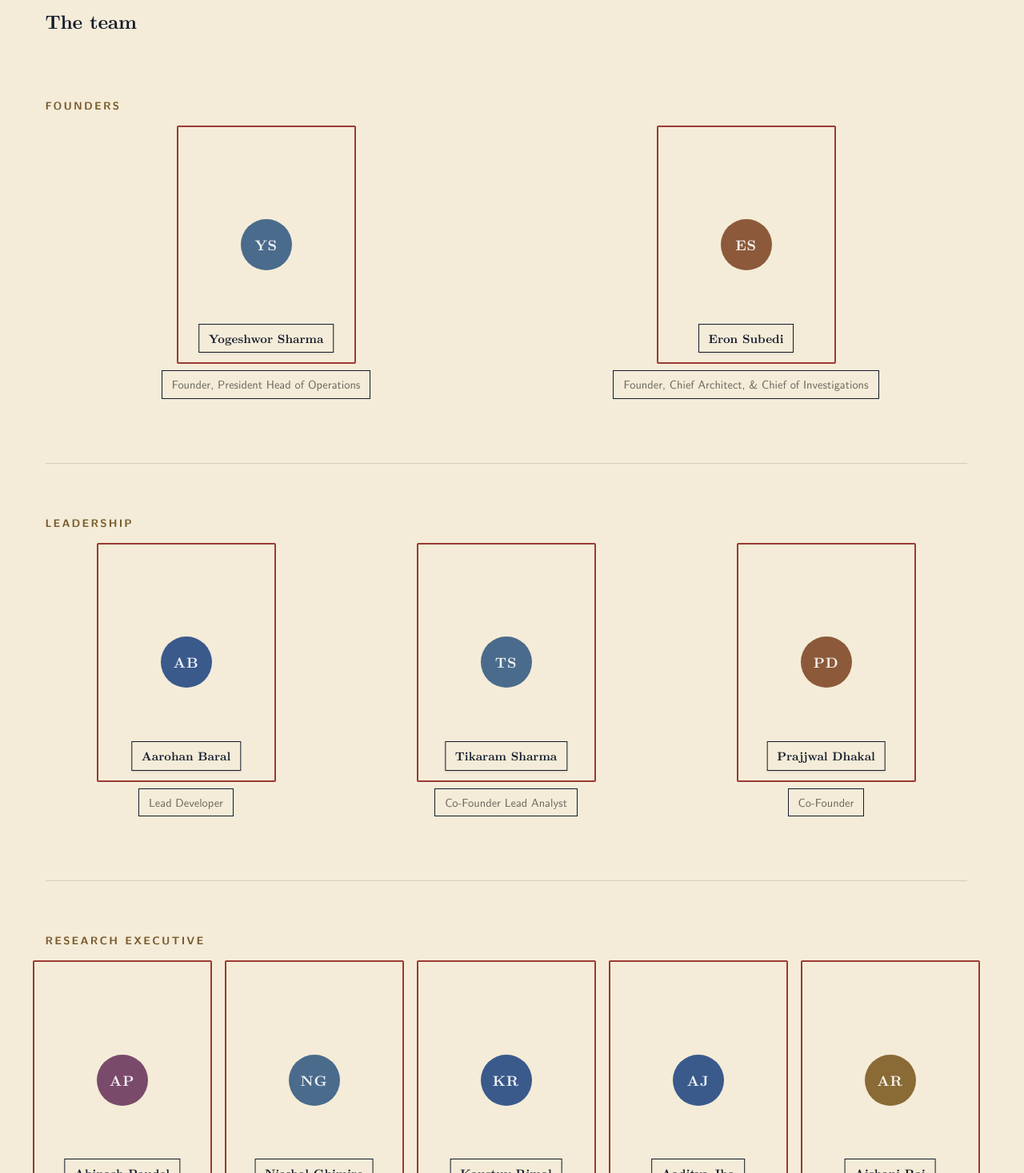
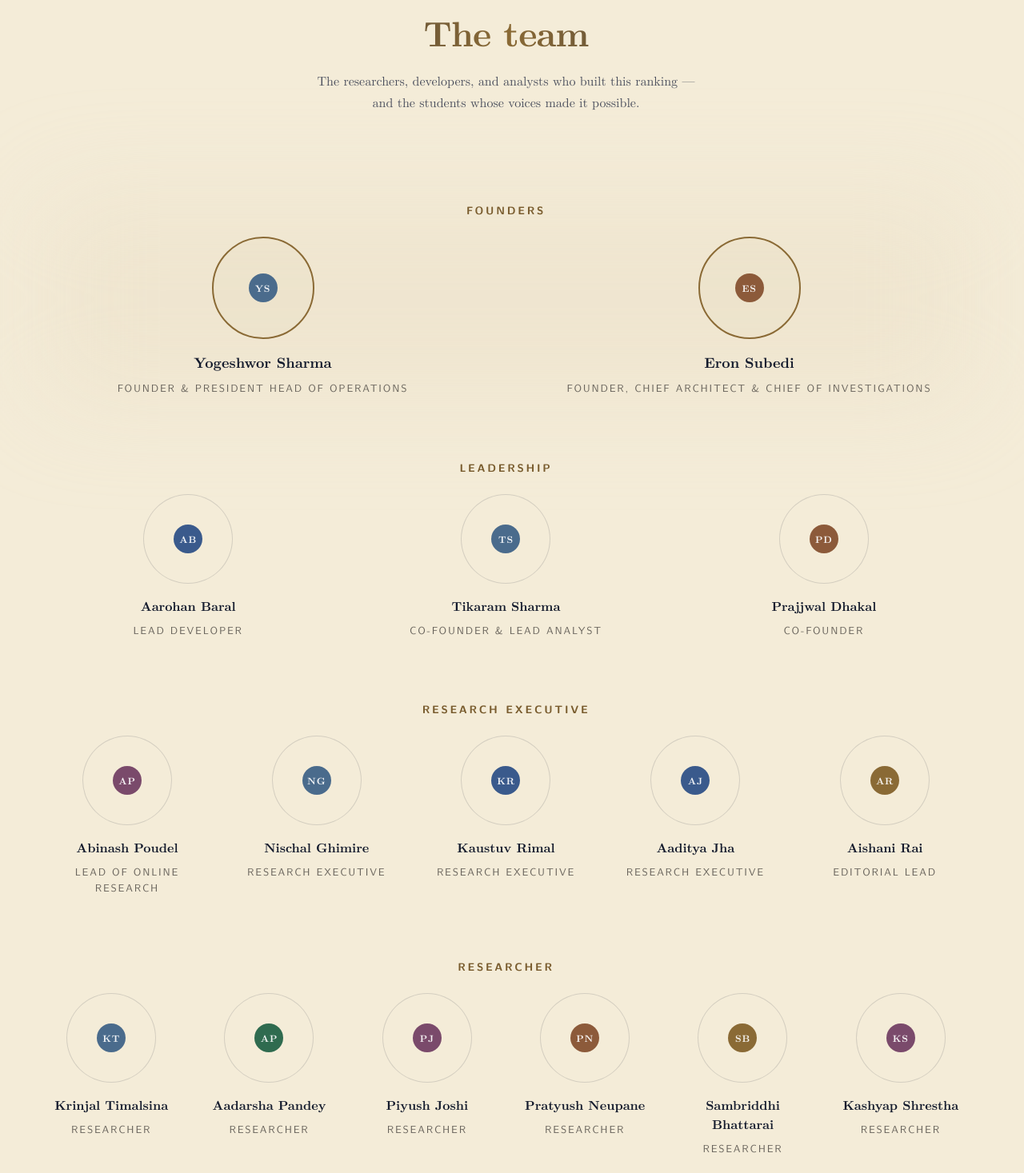
Before and after one commit to imscartissue/iea-revamp, a React (Vite) app: page /about in a window 1280 px wide. Shown: the part 1883-3350 px from the top of the page at 80% size. Built offline with nearby package versions, Linux system fonts and the light colour scheme.

Commit message:
team section fix

```diff
--- a/src/components/site/TeamCard.tsx
+++ b/src/components/site/TeamCard.tsx
@@ -2,56 +2,60 @@ import { cn } from "@/lib/utils";
 import { Monogram } from "@/components/data-display/Monogram";
 
 /**
- * One person card in the team org chart — mirroring `public/teammembers.png`,
- * but polished:
- *   - Photo placeholder box with red border
-   *   Name card (black border) overlapping the bottom edge of the photo box
-   *   Title card (black border) below
-   *   Hover lift + bronze border on the photo box
+ * One person card — modern sleek glassmorphism design.
  *
- * Real photos: drop one at `public/people/<id>.jpg` and pass
- * `photo="/people/<id>.jpg"`.
+ * Circular portrait with gradient border, serif name, tracked role below.
+ * Hover lifts the card, brightens the border, and reveals the monogram/photo
+ * with a glow. Photos load from `public/people/<id>.jpg` when you set `photo`;
+ * otherwise a monogram shows.
  */
 export function TeamCard({
   name,
   role,
   photo,
+  featured = false,
 }: {
   name: string;
   role: string;
   photo?: string;
+  featured?: boolean;
 }) {
   return (
-    <div className="flex flex-col items-center transition-all duration-300 ease-brand">
-      {/* Photo box — red border, fixed size so cards stay uniform. */}
+    <div className="flex flex-col items-center group">
+      {/* Portrait — circular with animated gradient border. */}
       <div className={cn(
-        "relative w-56 aspect-[3/4] border-2 border-band-weak rounded-sm bg-canvas transition-all duration-300 ease-brand group-hover:border-bronze group-hover:shadow-header",
+        "relative size-20 sm:size-28 rounded-full bg-canvas flex items-center justify-center transition-all duration-500 ease-brand",
+        featured &&
+          "relative size-24 sm:size-32 border-2 border-bronze bg-bronze-soft/30 group-hover:border-bronze group-hover:shadow-[0_0_40px_rgb(138_106_53_0.3)]",
+        !featured &&
+          "border border-rule-soft group-hover:border-bronze group-hover:shadow-[0_0_24px_rgb(138_106_53_0.12)]",
       )}>
         {photo ? (
           <img
             src={photo}
             alt={name}
-            className="w-full h-full object-cover rounded-sm"
+            className="w-full h-full object-cover rounded-full"
           />
         ) : (
-          <div className="absolute inset-0 flex items-center justify-center text-ink-faint font-serif text-[0.9375rem] font-bold tracking-[0.05em]">
-            <Monogram name={name} size="xl" />
+          <div className="flex items-center justify-center h-full w-full text-ink-faint font-serif text-[0.9375rem] font-bold tracking-[0.05em]">
+            <Monogram name={name} size="md" />
           </div>
         )}
-
-        {/* Name card overlapping the bottom edge of the photo box. */}
-        <div className="absolute bottom-3 left-1/2 -translate-x-1/2 z-10">
-          <div className="border border-ink bg-canvas px-3 py-1.5 whitespace-nowrap shadow-sm">
-            <span className="font-serif text-[0.9375rem] font-bold text-ink">
-              {name}
-            </span>
-          </div>
-        </div>
       </div>
 
-      {/* Title card below the photo box. */}
-      <div className="mt-2 border border-ink bg-canvas px-3 py-1.5 whitespace-nowrap text-center type-caption text-ink-faint">
-        {role}
+      <div className="mt-4 flex flex-col items-center">
+        <p className={cn(
+          "font-serif font-bold text-ink leading-tight text-center transition-colors duration-300 ease-brand group-hover:text-bronze",
+          featured ? "text-[1rem] sm:text-[1.125rem]" : "text-[0.9375rem] sm:text-[1rem]",
+        )}>
+          {name}
+        </p>
+        <p className={cn(
+          "mt-2 type-caption text-center text-ink-faint uppercase tracking-[0.14em] transition-colors duration-300 ease-brand group-hover:text-bronze group-hover:font-bold",
+          featured ? "text-[0.8125rem]" : "text-[0.8125rem]",
+        )}>
+          {role}
+        </p>
       </div>
     </div>
   );
--- a/src/data/contributors.ts
+++ b/src/data/contributors.ts
@@ -24,7 +24,7 @@ export const contributors: Contributor[] = [
   { id: "yogeshwor-sharma", name: "Yogeshwor Sharma", role: "Founder President Operations" },
   { id: "eron-subedi", name: "Eron Subedi", role: "Founder Chief Architect" },
   { id: "aarohan-baral", name: "Aarohan Baral", role: "Lead Developer" },
-  { id: "tikaram-sharma", name: "Tikaram Sharma", role: "Co-Founder Lead Analyst" },
+  { id: "tikaram-sharma", name: "Tikaram Sharma", role: "Co-Founder & Lead Analyst" },
   { id: "prajjwal-dhakal", name: "Prajjwal Dhakal", role: "Co-Founder" },
   { id: "abhinash-poudel", name: "Abinash Poudel", role: "Lead Online Research" },
   { id: "nischal-ghimire", name: "Nischal Ghimire", role: "Research Executive" },
--- a/src/pages/AboutPage.tsx
+++ b/src/pages/AboutPage.tsx
@@ -119,45 +119,50 @@ export function AboutPage() {
         <Rule />
 
         {/* --- people ------------------------------------------------------ */}
-        <Reveal className="py-12 md:py-20" delayMs={180}>
-          <SectionHeader
-            eyebrow="The people"
-            title="The team"
-          />
+        <Reveal className="py-8 md:py-20" delayMs={180}>
+          <div className="text-center mb-20 md:mb-28">
+            <p className="type-label text-bronze-ink uppercase tracking-[0.25em] mb-4">The people</p>
+            <h2 className="type-title text-ink mb-6 bg-clip-text text-transparent bg-gradient-to-r from-ink via-bronze to-ink">
+              The team
+            </h2>
+            <p className="type-body measure-tight mx-auto text-center text-ink-muted max-w-[40rem]">
+              The researchers, developers, and analysts who built this ranking —
+              and the students whose voices made it possible.
+            </p>
+          </div>
 
           {/* Founders */}
-          <section className="mt-16 md:mt-20">
-            <p className="type-label text-bronze-ink uppercase tracking-[0.16em] mb-4">Founders</p>
-            <div className="grid gap-12 md:grid-cols-2">
+          <section className="relative mb-14 md:mb-20">
+            <div className="absolute inset-0 -z-10 bg-bronze-soft/40 rounded-2xl blur-3xl" />
+            <p className="type-label text-bronze-ink uppercase tracking-[0.2em] text-center mb-6">Founders</p>
+            <div className="grid grid-cols-1 md:grid-cols-2 gap-8 md:gap-16 items-center">
               <TeamCard
                 name="Yogeshwor Sharma"
-                role="Founder, President Head of Operations"
+                role="Founder & President Head of Operations"
+                featured
               />
               <TeamCard
                 name="Eron Subedi"
-                role="Founder, Chief Architect, & Chief of Investigations"
+                role="Founder, Chief Architect & Chief of Investigations"
+                featured
               />
             </div>
           </section>
 
-          <Rule className="mt-16 md:mt-20" />
-
-          {/* Leadership */}
-          <section className="mt-12 md:mt-16">
-            <p className="type-label text-bronze-ink uppercase tracking-[0.16em] mb-4">Leadership</p>
-            <div className="grid gap-12 md:grid-cols-3">
+          {/* Leadership — Aarohan, Tikaram, Prajjwal */}
+          <section className="mb-14 md:mb-20">
+            <p className="type-label text-bronze-ink uppercase tracking-[0.2em] text-center mb-6">Leadership</p>
+            <div className="grid grid-cols-1 sm:grid-cols-3 gap-8 sm:gap-10 items-start justify-items-center">
               <TeamCard name="Aarohan Baral" role="Lead Developer" />
-              <TeamCard name="Tikaram Sharma" role="Co-Founder Lead Analyst" />
+              <TeamCard name="Tikaram Sharma" role="Co-Founder & Lead Analyst" />
               <TeamCard name="Prajjwal Dhakal" role="Co-Founder" />
             </div>
           </section>
 
-          <Rule className="mt-16 md:mt-20" />
-
           {/* Research Executive */}
-          <section className="mt-12 md:mt-16">
-            <p className="type-label text-bronze-ink uppercase tracking-[0.16em] mb-4">Research Executive</p>
-            <div className="grid gap-10 md:gap-12 md:grid-cols-5 sm:grid-cols-3">
+          <section className="mb-14 md:mb-20">
+            <p className="type-label text-bronze-ink uppercase tracking-[0.2em] text-center mb-6">Research Executive</p>
+            <div className="grid grid-cols-2 sm:grid-cols-3 lg:grid-cols-5 gap-6 md:gap-8 justify-items-center">
               <TeamCard name="Abinash Poudel" role="Lead of Online Research" />
               <TeamCard name="Nischal Ghimire" role="Research Executive" />
               <TeamCard name="Kaustuv Rimal" role="Research Executive" />
@@ -166,12 +171,10 @@ export function AboutPage() {
             </div>
           </section>
 
-          <Rule className="mt-16 md:mt-20" />
-
           {/* Researcher */}
-          <section className="mt-12 md:mt-16 mb-20">
-            <p className="type-label text-bronze-ink uppercase tracking-[0.16em] mb-4">Researcher</p>
-            <div className="grid gap-12 md:grid-cols-3 sm:grid-cols-2">
+          <section className="mb-4">
+            <p className="type-label text-bronze-ink uppercase tracking-[0.2em] text-center mb-6">Researcher</p>
+            <div className="grid grid-cols-2 sm:grid-cols-3 lg:grid-cols-6 gap-6 md:gap-8 justify-items-center">
               <TeamCard name="Krinjal Timalsina" role="Researcher" />
               <TeamCard name="Aadarsha Pandey" role="Researcher" />
               <TeamCard name="Piyush Joshi" role="Researcher" />
```
